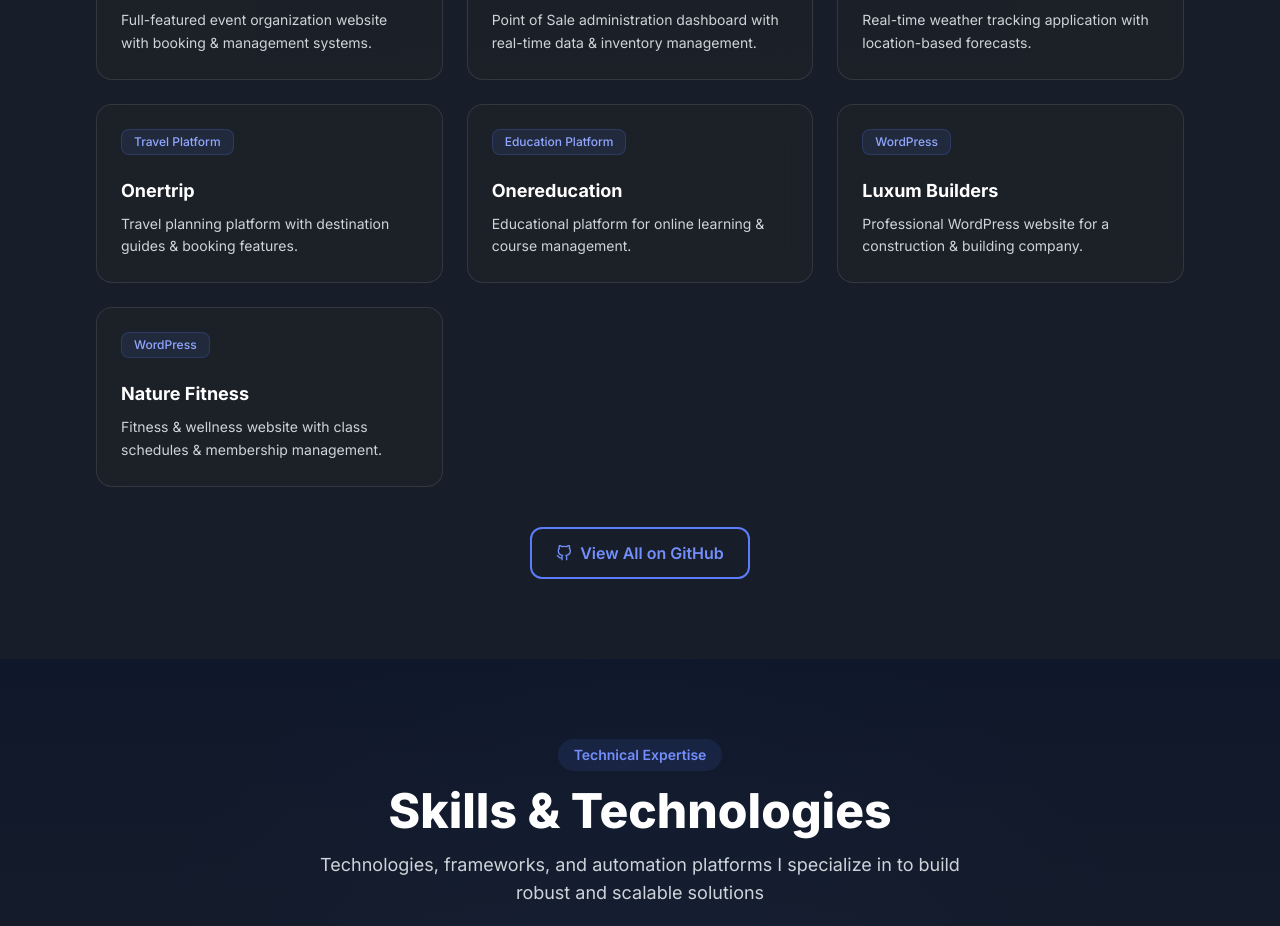
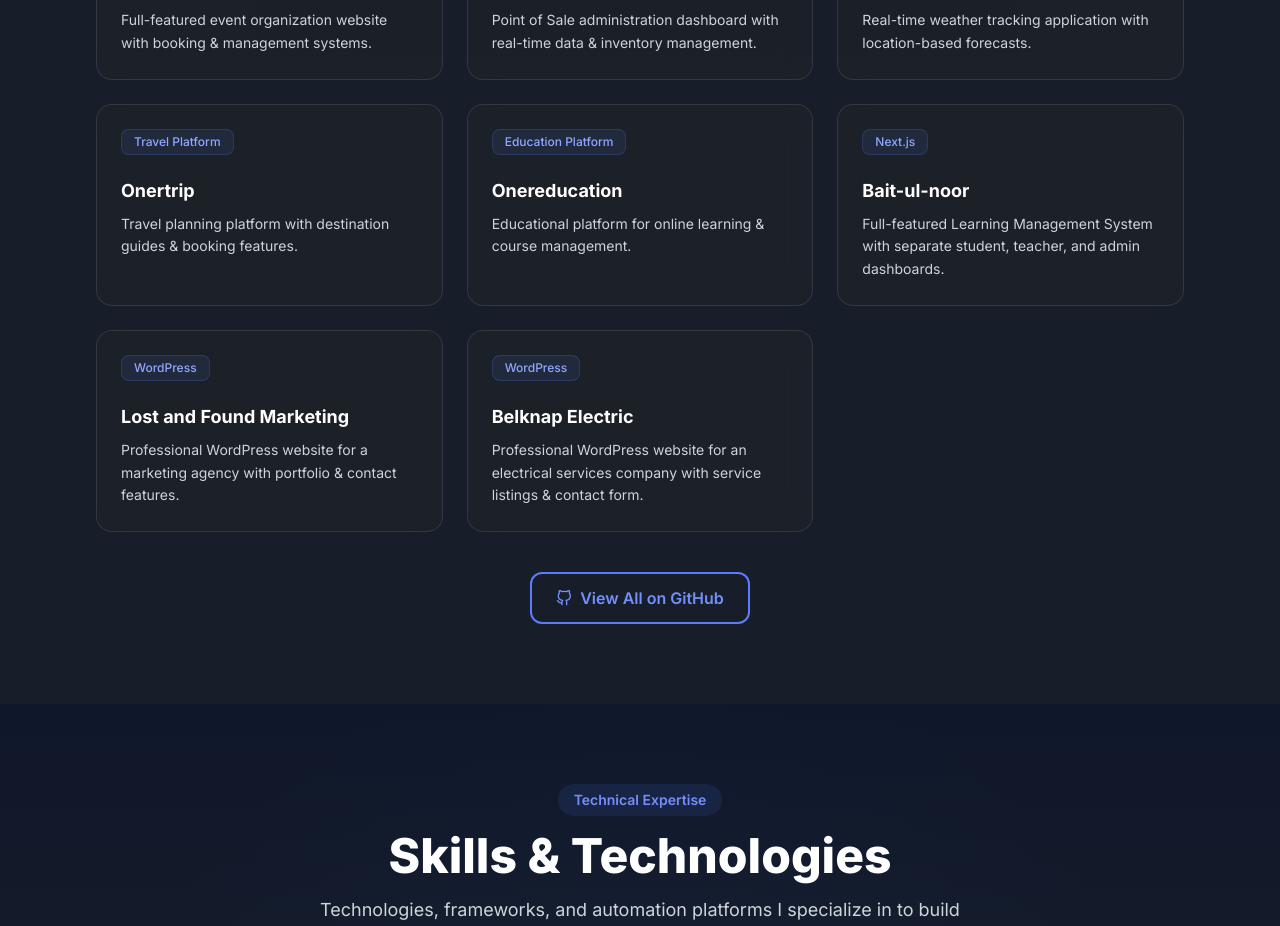
Before and after one commit to HammadSyed08/My-portfolio, a Next.js app: page / in a window 1280 px wide. Shown: the part 3000-3926 px from the top of the page. Built offline with nearby package versions, Linux system fonts and the light colour scheme.

Commit message:
update the link of my projects

```diff
--- a/components/Projects.jsx
+++ b/components/Projects.jsx
@@ -5,7 +5,7 @@
     title: 'Otoboe Event Organization',
     description: 'Full-featured event organization website with booking & management systems.',
     category: 'Web Application',
-    link: 'https://www.otoobe.com/',
+    link: 'https://otoobe-event.vercel.app/',
   },
   {
     title: 'POS Admin Panel',
@@ -17,7 +17,7 @@
     title: 'Weather Updates',
     description: 'Real-time weather tracking application with location-based forecasts.',
     category: 'Web Application',
-    link: 'https://weather-appunique.netlify.app/',
+    link: 'https://weather-uptodate.netlify.app/',
   },
   {
     title: 'Onertrip',
@@ -32,16 +32,22 @@
     link: 'https://onereducation.eu/',
   },
   {
-    title: 'Luxum Builders',
-    description: 'Professional WordPress website for a construction & building company.',
-    category: 'WordPress',
-    link: 'https://www.luxumbuilders.com/',
+    title: 'Bait-ul-noor',
+    description: 'Full-featured Learning Management System with separate student, teacher, and admin dashboards.',
+    category: 'Next.js',
+    link: 'https://bait-ul-noor.vercel.app/',
   },
   {
-    title: 'Nature Fitness',
-    description: 'Fitness & wellness website with class schedules & membership management.',
+    title: 'Lost and Found Marketing',
+    description: 'Professional WordPress website for a marketing agency with portfolio & contact features.',
     category: 'WordPress',
-    link: 'https://nbnaturefitness.com/',
+    link: 'https://lostandfoundmarketing.com/',
+  },
+  {
+    title: 'Belknap Electric',
+    description: 'Professional WordPress website for an electrical services company with service listings & contact form.',
+    category: 'WordPress',
+    link: 'https://belknapelectric.com/',
   },
 ];
 
```
